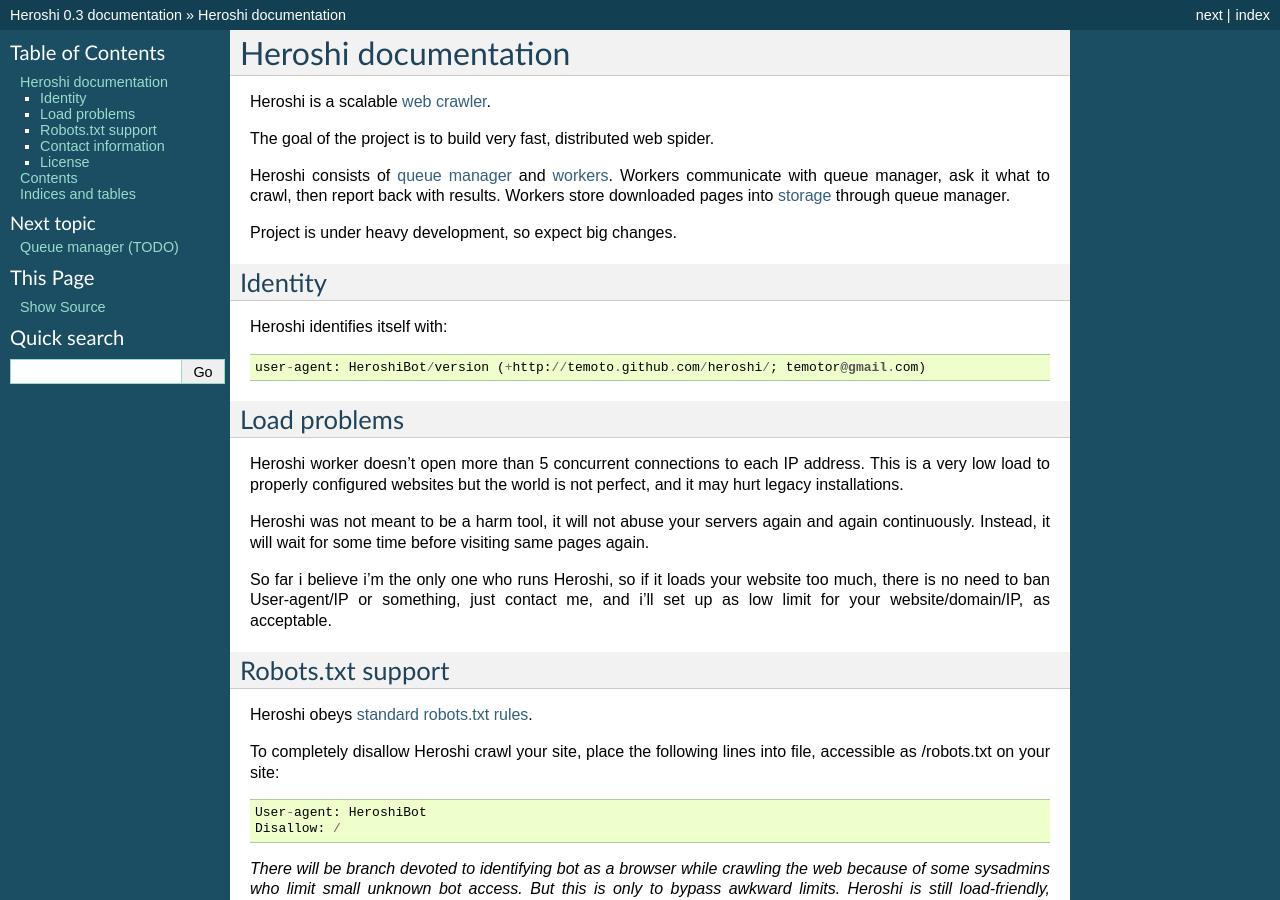
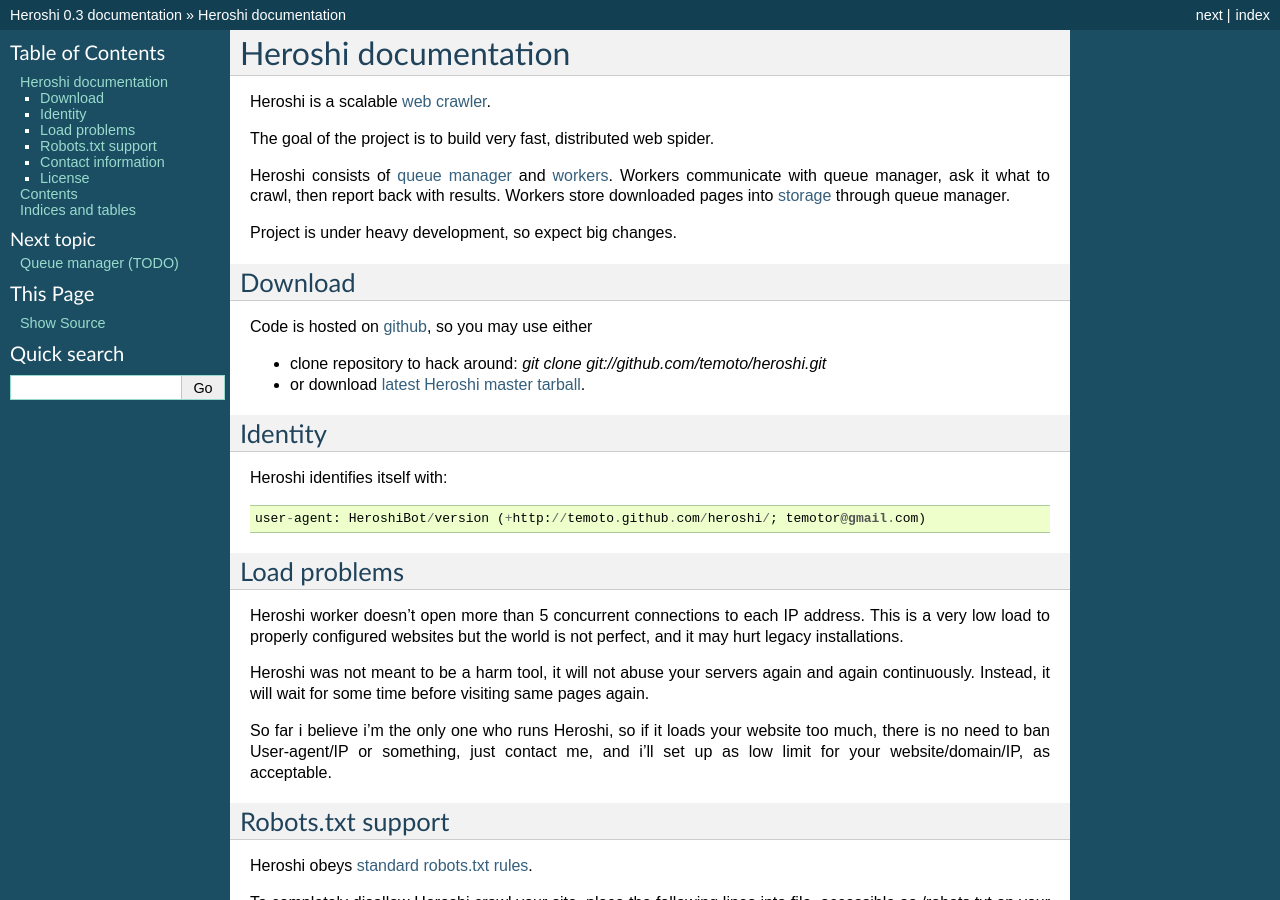
Before and after one commit to temoto/heroshi, a Sphinx documentation site: the page built from doc/index.rst, in a window 1280 px wide and 900 px high. Built offline with Sphinx 7.4.7, drawn with Linux system fonts in a browser that asks for light colours; formulas are drawn with MathJax 3.

Commit message:
doc: added Download info

```diff
--- a/doc/index.rst
+++ b/doc/index.rst
@@ -11,12 +11,23 @@ Workers store downloaded pages into :doc:`storage <storage>` through queue manag
 
 Project is under heavy development, so expect big changes.
 
+
+Download
+--------
+
+Code is hosted on `github <http://github.com/>`_, so you may use either
+
+* clone repository to hack around: `git clone git://github.com/temoto/heroshi.git`
+* or download `latest Heroshi master tarball <http://github.com/temoto/heroshi/tarball/master>`_.
+
+
 Identity
 --------
 
 Heroshi identifies itself with::
 
     user-agent: HeroshiBot/version (+http://temoto.github.com/heroshi/; temotor@gmail.com)
+
 
 Load problems
 -------------
@@ -30,6 +41,7 @@ Instead, it will wait for some time before visiting same pages again.
 So far i believe i'm the only one who runs Heroshi, so if it loads your website too much,
 there is no need to ban User-agent/IP or something, just contact me, and i'll set up as low limit
 for your website/domain/IP, as acceptable.
+
 
 Robots.txt support
 ------------------
@@ -46,10 +58,12 @@ accessible as /robots.txt on your site::
 some sysadmins who limit small unknown bot access. But this is only to bypass awkward limits.
 Heroshi is still load-friendly, browser identity is NOT for abusing your servers.*
 
+
 Contact information
 -------------------
 
 Use this email (XMPP/Jabber too) for questions/demands/reports about Heroshi: temotor@gmail.com
+
 
 License
 -------
```
